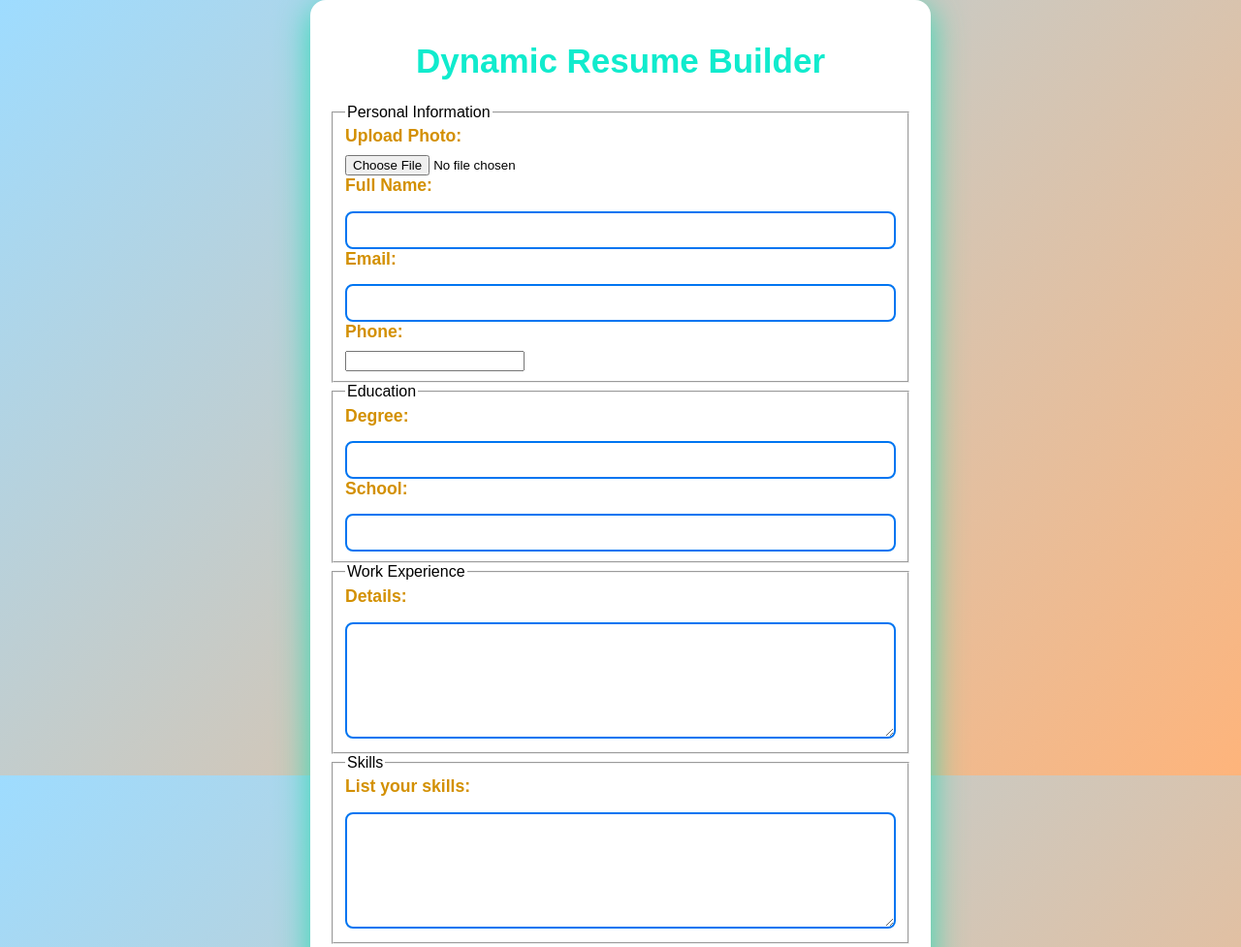
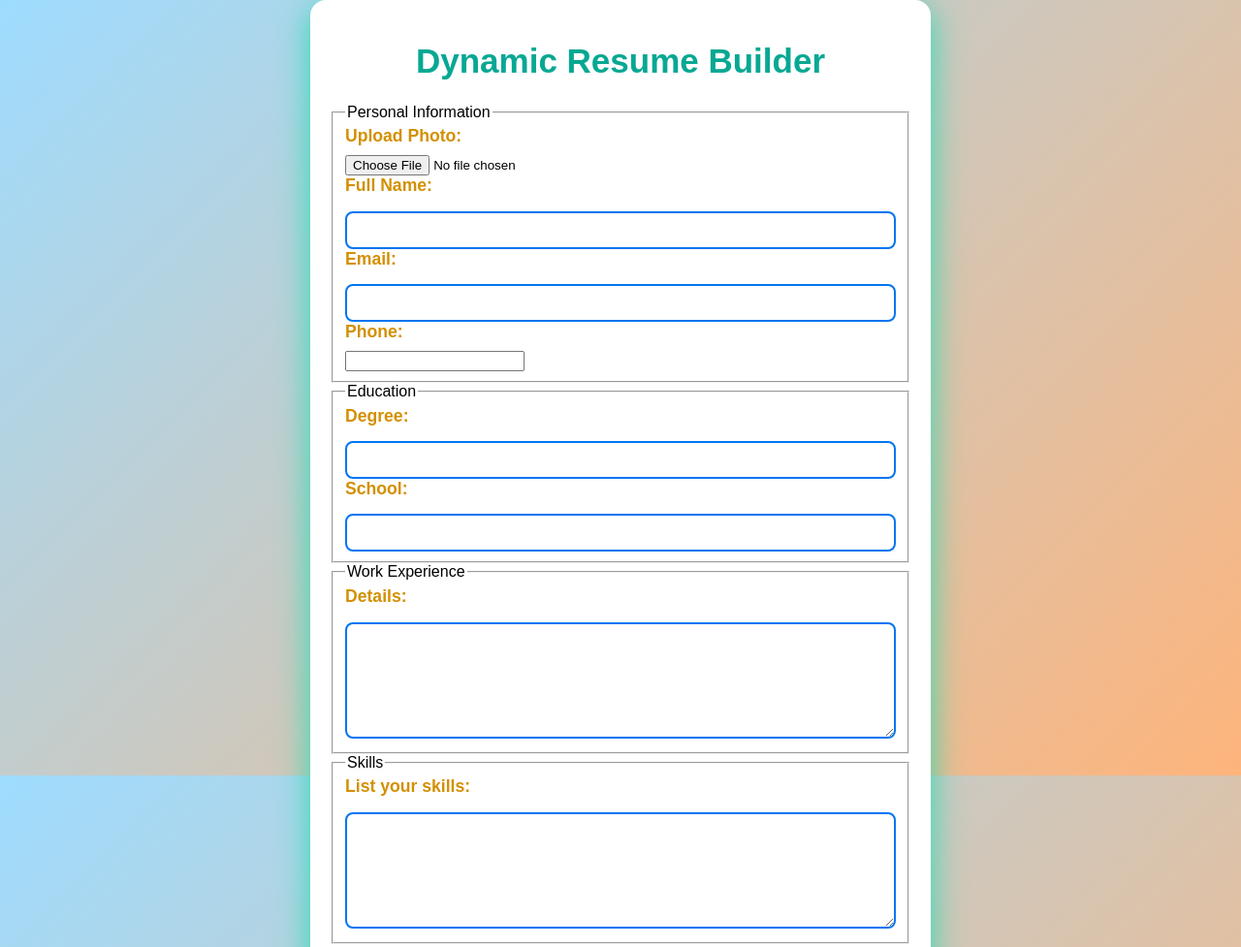
Before and after one commit to Hammad-Ali07/Editable-Resume, a website: page index.html in a window 1280 px wide. Shown: the top 977 px of the page at 97% size. Drawn offline with Linux system fonts and the light colour scheme.

Commit message:
Add files via upload

```diff
--- a/styles.css
+++ b/styles.css
@@ -13,7 +13,7 @@ body {
 }
 #heading{
     text-align: center;
-    color: #10ebcd;
+    color: #07a893;
     font-size: 35px;
 }
 @keyframes gradientBackground {
@@ -165,7 +165,6 @@ button:hover {
 .resume-content h2{
     text-align: left;
     color: #1987fd;
-    text-decoration: underline ;
 
 }
 .resume-content h1{
```
Also changed, not shown: index.html (line endings or trailing spaces), script.ts (line endings or trailing spaces), tsconfig.json (line endings or trailing spaces).
